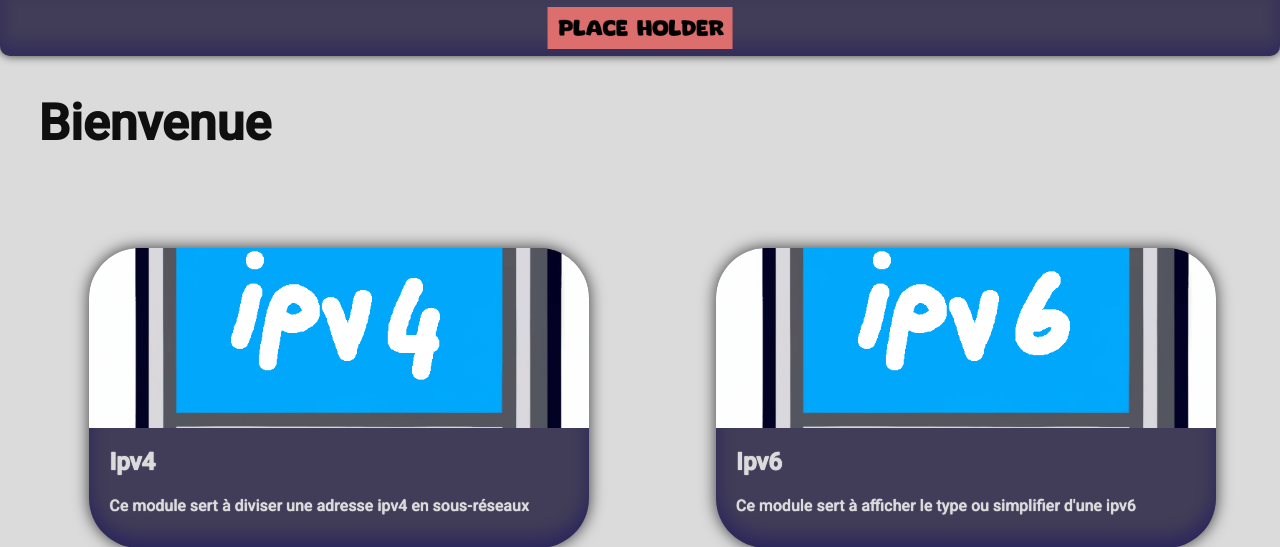
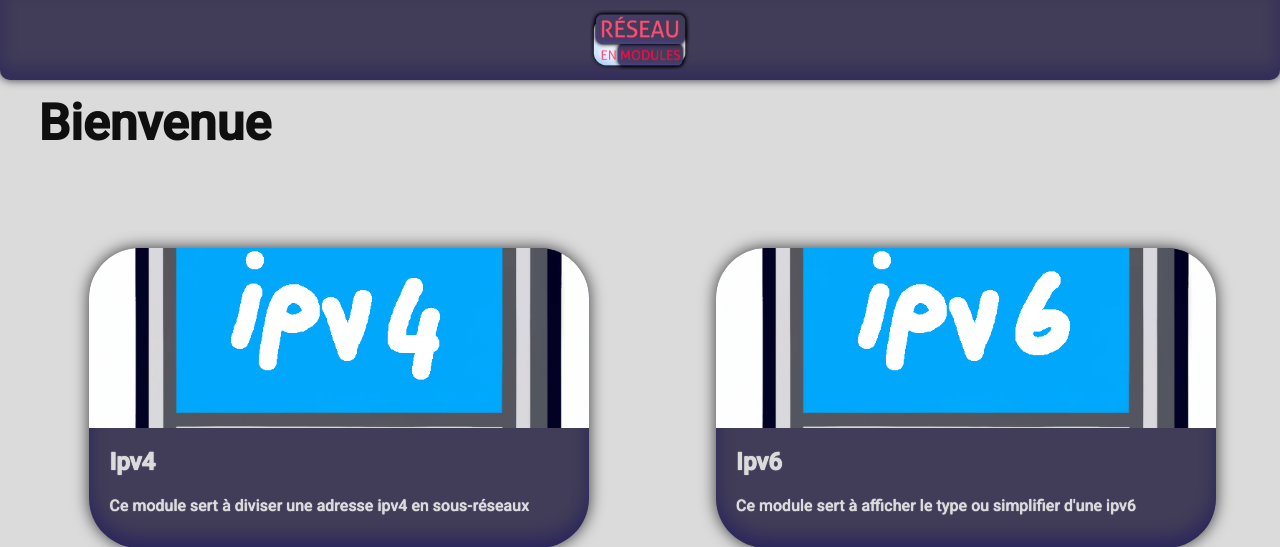
Before and after one commit to Sintar0/SAEBUT5.01, a PHP site: page /index.php in a window 1280 px wide. Shown: the top 547 px of the page. Run offline with PHP 8.4, Linux system fonts and the light colour scheme.

Commit message:
Ajout favicon, logo final

```diff
--- a/css/default.css
+++ b/css/default.css
@@ -13,7 +13,7 @@ nav {
     top: 0;
     z-index: 1;
     width: 100%;
-    height: 7%;
+    height: 10%;
     background-color: #413C58;
     border-radius: 0px 0px 10px 10px;
     box-shadow: 0px 0px 10px 0px rgba(0,0,0,0.75),
```
Also changed, not shown: img/favicon.png, img/logo.png.
